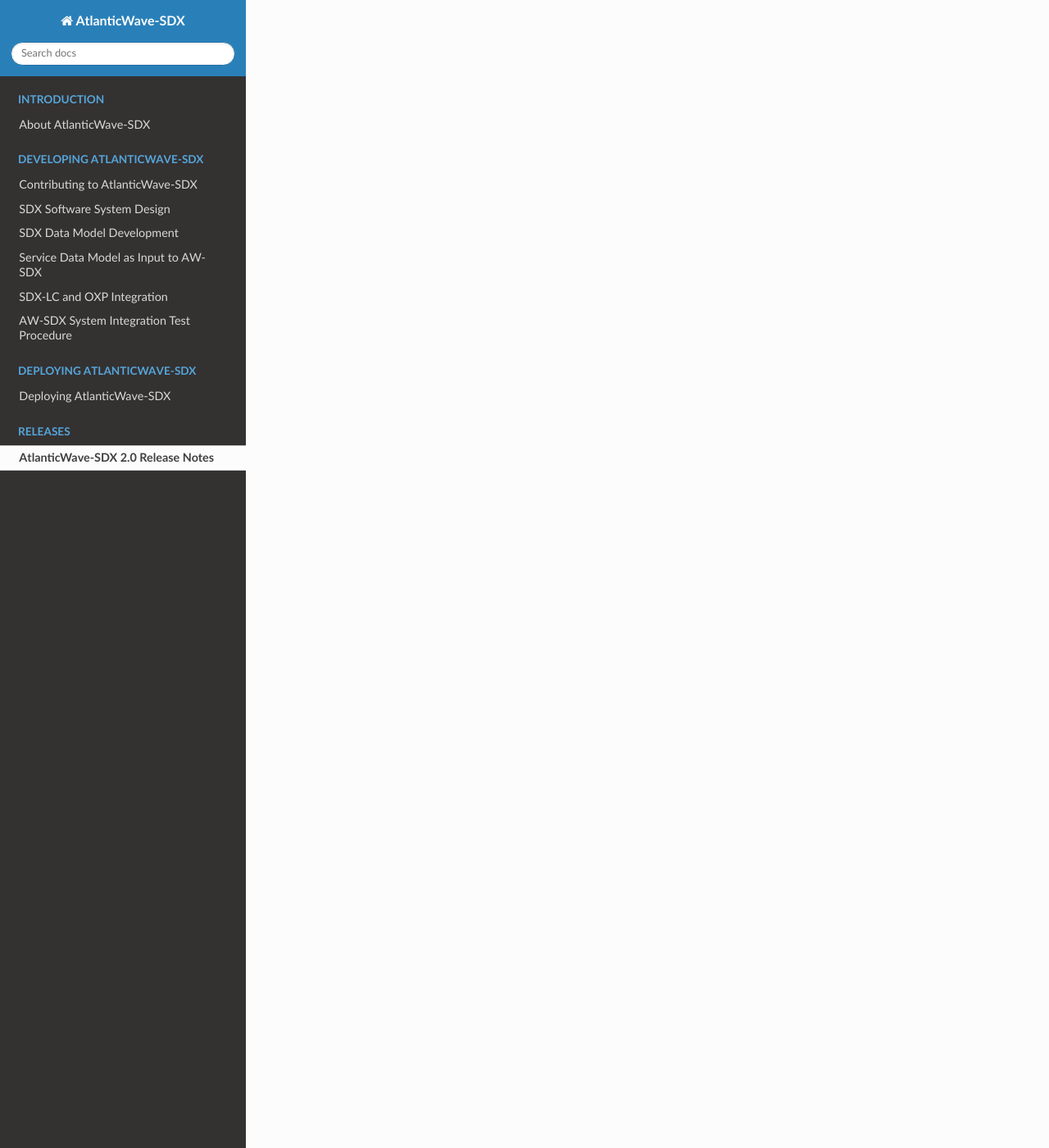
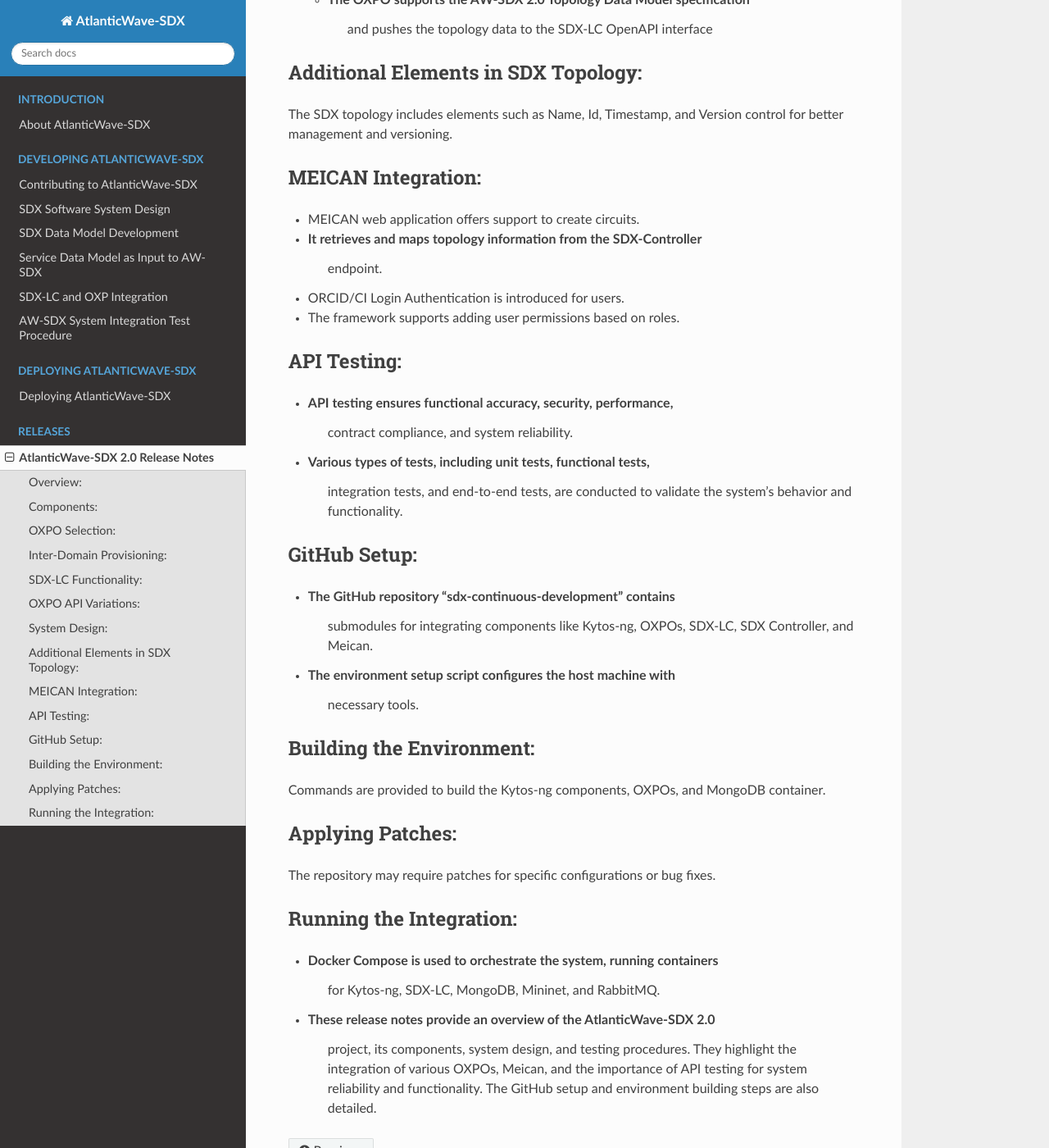
Before and after one commit to atlanticwave-sdx/sdx-docs, a Sphinx documentation site: the page built from source/sdx_release_notes_2.0.0.rst, in a window 1280 px wide and 1400 px high, scrolled down 1668 px. Shown: the whole window at 82% size. Built offline with Sphinx 7.4.7 and the Read the Docs theme 2.0.0, drawn with Linux system fonts in a browser that asks for light colours; some of the changed text lies outside the part shown.

Commit message:
Import 2.0.0 release notes from Google Docs
Source is https://docs.google.com/document/d/1gd_K6f4vlIr942qeWq8WjjFDHQ_uw42q0tPrjt4xI34/view

```diff
--- a/source/sdx_release_notes_2.0.0.rst
+++ b/source/sdx_release_notes_2.0.0.rst
@@ -1,4 +1,139 @@
 AtlanticWave-SDX 2.0 Release Notes
 ==================================
 
-.. todo:: Write this.
+Overview:
+---------
+
+The AtlanticWave-SDX 2.0 project achieves its goals by providing a
+standardized interface (SDX-LC) between the SDX Controller and different
+OXPOs. This abstraction layer enables the SDX Controller to communicate
+with various OXPOs using a consistent data model, regardless of the API
+variations in other solutions.
+
+Components:
+-----------
+
+-  Open eXchange Points (OXPs): Open eXchange Points (OXPs) facilitate
+      data exchange between networks.
+
+-  Each OXP consists of two essential elements:
+
+   -  Network Orchestrator (OXPO): Automated network configuration,
+         flow, and traffic engineering policies.
+
+   -  SDX Local Controller (SDX-LC): Acts as a bridge between the OXPO
+         and the centralized SDX Controller.
+
+OXPO Selection:
+---------------
+
+-  Each OXP's network operation team independently defines and manages
+      its OXPO.
+
+-  Different OXPOs are integrated into the AtlanticWave-SDX ecosystem.
+
+-  AmLight Open Exchange Point (OXP) leverages the Kytos-ng
+      Software-Defined Networking (SDN) platform.
+
+-  SAX OXP deploys OESS 2.0 for network orchestration, not included in
+      this release.
+
+Inter-Domain Provisioning:
+--------------------------
+
+-  OXPs open their interfaces to accept provisioning requests and export
+      topology updates.
+
+-  SDX-LC uses each OXPO's API to retrieve topological information and
+      push provisioning requests.
+
+SDX-LC Functionality:
+---------------------
+
+The SDX-LC module facilitates the translation of instructions from the
+data model of the centralized SDX Controller to the API of each OXPO. It
+simplifies the communication process and ensures compatibility with
+existing APIs.
+
+OXPO API Variations:
+--------------------
+
+-  Different OXPOs may have variations in their interfaces.
+
+-  Kytos-ng provide APIs for exporting topological data and receiving
+      service provisioning requests.
+
+System Design:
+--------------
+
+-  The system design integrates Kytos-ng OXPOs with SDX-LC.
+
+-  Three approaches are considered for gathering topology data depending
+      on OXPO support for the AW-SDX 2.0 Topology Data Model
+      specification. First approach is part of this release:
+
+   -  The OXPO supports the AW-SDX 2.0 Topology Data Model specification
+         and pushes the topology data to the SDX-LC OpenAPI interface
+
+Additional Elements in SDX Topology:
+------------------------------------
+
+The SDX topology includes elements such as Name, Id, Timestamp, and
+Version control for better management and versioning.
+
+MEICAN Integration:
+-------------------
+
+-  MEICAN web application offers support to create circuits.
+
+-  It retrieves and maps topology information from the SDX-Controller
+      endpoint.
+
+-  ORCID/CI Login Authentication is introduced for users.
+
+-  The framework supports adding user permissions based on roles.
+
+API Testing:
+------------
+
+-  API testing ensures functional accuracy, security, performance,
+      contract compliance, and system reliability.
+
+-  Various types of tests, including unit tests, functional tests,
+      integration tests, and end-to-end tests, are conducted to validate
+      the system's behavior and functionality.
+
+GitHub Setup:
+-------------
+
+-  The GitHub repository "sdx-continuous-development" contains
+      submodules for integrating components like Kytos-ng, OXPOs,
+      SDX-LC, SDX Controller, and Meican.
+
+-  The environment setup script configures the host machine with
+      necessary tools.
+
+Building the Environment:
+-------------------------
+
+Commands are provided to build the Kytos-ng components, OXPOs, and
+MongoDB container.
+
+Applying Patches:
+-----------------
+
+The repository may require patches for specific configurations or bug
+fixes.
+
+Running the Integration:
+------------------------
+
+-  Docker Compose is used to orchestrate the system, running containers
+      for Kytos-ng, SDX-LC, MongoDB, Mininet, and RabbitMQ.
+
+-  These release notes provide an overview of the AtlanticWave-SDX 2.0
+      project, its components, system design, and testing procedures.
+      They highlight the integration of various OXPOs, Meican, and the
+      importance of API testing for system reliability and
+      functionality. The GitHub setup and environment building steps are
+      also detailed.
```
